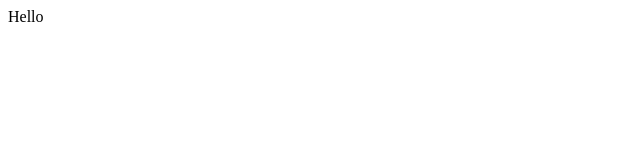
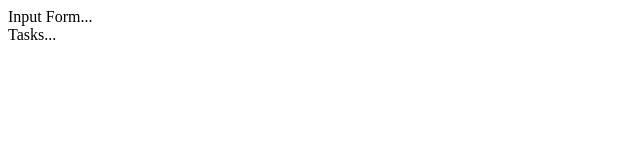
Before and after one commit to chyukTW/onboarding, a React (Create React App) app in the folder todolist/: page / in a window 1280 px wide. Shown: the top 160 px of the page, without its empty margins (0-640 px from the left). Built offline with nearby package versions, Linux system fonts and the light colour scheme.

Commit message:
Add Apollo-client

```diff
--- a/todolist/package.json
+++ b/todolist/package.json
@@ -19,7 +19,7 @@
     "web-vitals": "^2.1.0"
   },
   "scripts": {
-    "start": "react-scripts start",
+    "start": "GENERATE_SOURCEMAP=false react-scripts start",
     "build": "react-scripts build",
     "test": "react-scripts test",
     "eject": "react-scripts eject"
--- a/todolist/public/index.html
+++ b/todolist/public/index.html
@@ -2,42 +2,10 @@
 <html lang="en">
   <head>
     <meta charset="utf-8" />
-    <link rel="icon" href="%PUBLIC_URL%/favicon.ico" />
     <meta name="viewport" content="width=device-width, initial-scale=1" />
-    <meta name="theme-color" content="#000000" />
-    <meta
-      name="description"
-      content="Web site created using create-react-app"
-    />
-    <link rel="apple-touch-icon" href="%PUBLIC_URL%/logo192.png" />
-    <!--
-      manifest.json provides metadata used when your web app is installed on a
-      user's mobile device or desktop. See https://developers.google.com/web/fundamentals/web-app-manifest/
-    -->
-    <link rel="manifest" href="%PUBLIC_URL%/manifest.json" />
-    <!--
-      Notice the use of %PUBLIC_URL% in the tags above.
-      It will be replaced with the URL of the `public` folder during the build.
-      Only files inside the `public` folder can be referenced from the HTML.
-
-      Unlike "/favicon.ico" or "favicon.ico", "%PUBLIC_URL%/favicon.ico" will
-      work correctly both with client-side routing and a non-root public URL.
-      Learn how to configure a non-root public URL by running `npm run build`.
-    -->
-    <title>React App</title>
+    <title>Todolist</title>
   </head>
   <body>
-    <noscript>You need to enable JavaScript to run this app.</noscript>
     <div id="root"></div>
-    <!--
-      This HTML file is a template.
-      If you open it directly in the browser, you will see an empty page.
-
-      You can add webfonts, meta tags, or analytics to this file.
-      The build step will place the bundled scripts into the <body> tag.
-
-      To begin the development, run `npm start` or `yarn start`.
-      To create a production bundle, use `npm run build` or `yarn build`.
-    -->
   </body>
 </html>
--- a/todolist/src/App.tsx
+++ b/todolist/src/App.tsx
@@ -1,8 +1,12 @@
+import TaskInputs from "./components/TaskInputs";
+import Tasks from "./components/Tasks";
+
 function App() {
   return (
-    <div>
-      Hello
-    </div>
+    <>
+      <TaskInputs />
+      <Tasks />
+    </>
   );
 }
 
--- /dev/null
+++ b/todolist/src/apollo/client.ts
@@ -0,0 +1,9 @@
+import { ApolloClient, InMemoryCache } from "@apollo/client";
+
+const cache = new InMemoryCache({});
+
+const client = new ApolloClient({
+  cache,
+});
+
+export default client;
--- /dev/null
+++ b/todolist/src/components/TaskInputs.tsx
@@ -0,0 +1,9 @@
+const TaskInputs = () => {
+  return (
+    <div>
+      Input Form...
+    </div>
+  )
+};
+
+export default TaskInputs;
--- /dev/null
+++ b/todolist/src/components/Tasks.tsx
@@ -0,0 +1,9 @@
+const Tasks = () => {
+  return (
+    <div>
+      Tasks...
+    </div>
+  )
+};
+
+export default Tasks;
--- a/todolist/src/index.tsx
+++ b/todolist/src/index.tsx
@@ -1,4 +1,6 @@
 import ReactDOM from 'react-dom/client';
+import { ApolloProvider } from '@apollo/client';
+import client from './apollo/client';
 import App from './App';
 
 const root = ReactDOM.createRoot(
@@ -6,5 +8,7 @@ const root = ReactDOM.createRoot(
 );
 
 root.render(
-  <App />,
+  <ApolloProvider client={client}>
+    <App />
+  </ApolloProvider>
 );
```
Also changed, not shown: 1 other file (tests, documents, lock files or other folders).
